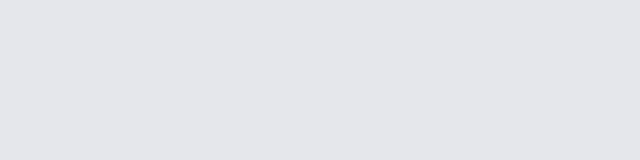
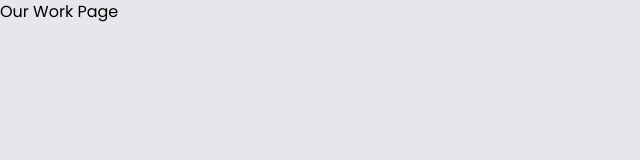
Before and after one commit to ngohebron/hebron-client, a React (Vite) app in the folder hebronWeb/: page /ourwork in a window 1280 px wide. Before the commit this address had no page. Shown: the top 160 px of the page, without its empty margins (0-640 px from the left). Built offline with nearby package versions, Linux system fonts and the light colour scheme.

Commit message:
screen added and navigation

```diff
--- a/hebronWeb/src/App.jsx
+++ b/hebronWeb/src/App.jsx
@@ -3,6 +3,7 @@ import { BrowserRouter as Router,Routes,Route } from "react-router-dom"
 import Home from './pages/Home'
 import ReactLenis from 'lenis/react'
 import AboutUs from './pages/AboutUs'
+import Ourwork from './pages/Ourwork'
 
 
 function App() {
@@ -27,6 +28,7 @@ function App() {
         <Routes>
           <Route path="/" element={<Home/>} />
            <Route path="/aboutus" element={<AboutUs/>} />
+            <Route path="/ourwork" element={<Ourwork/>} />
         </Routes>
       {/* </ReactLenis> */}
     </Router>
--- /dev/null
+++ b/hebronWeb/src/pages/Ourwork.jsx
@@ -0,0 +1,11 @@
+import React from 'react'
+
+function Ourwork() {
+  return (
+    <div>
+        <h1>Our Work Page</h1>
+    </div>
+  )
+}
+
+export default Ourwork
```
